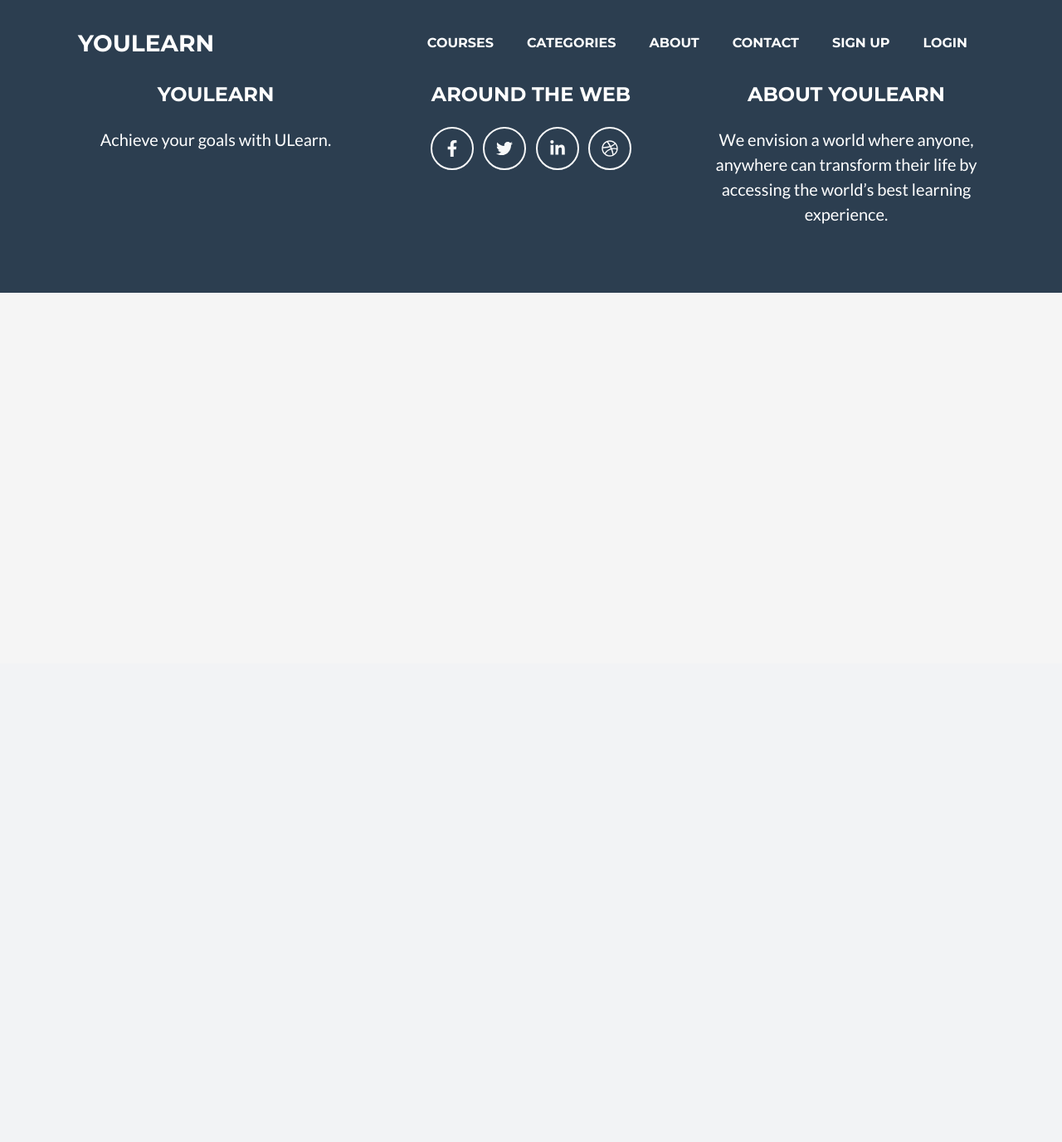
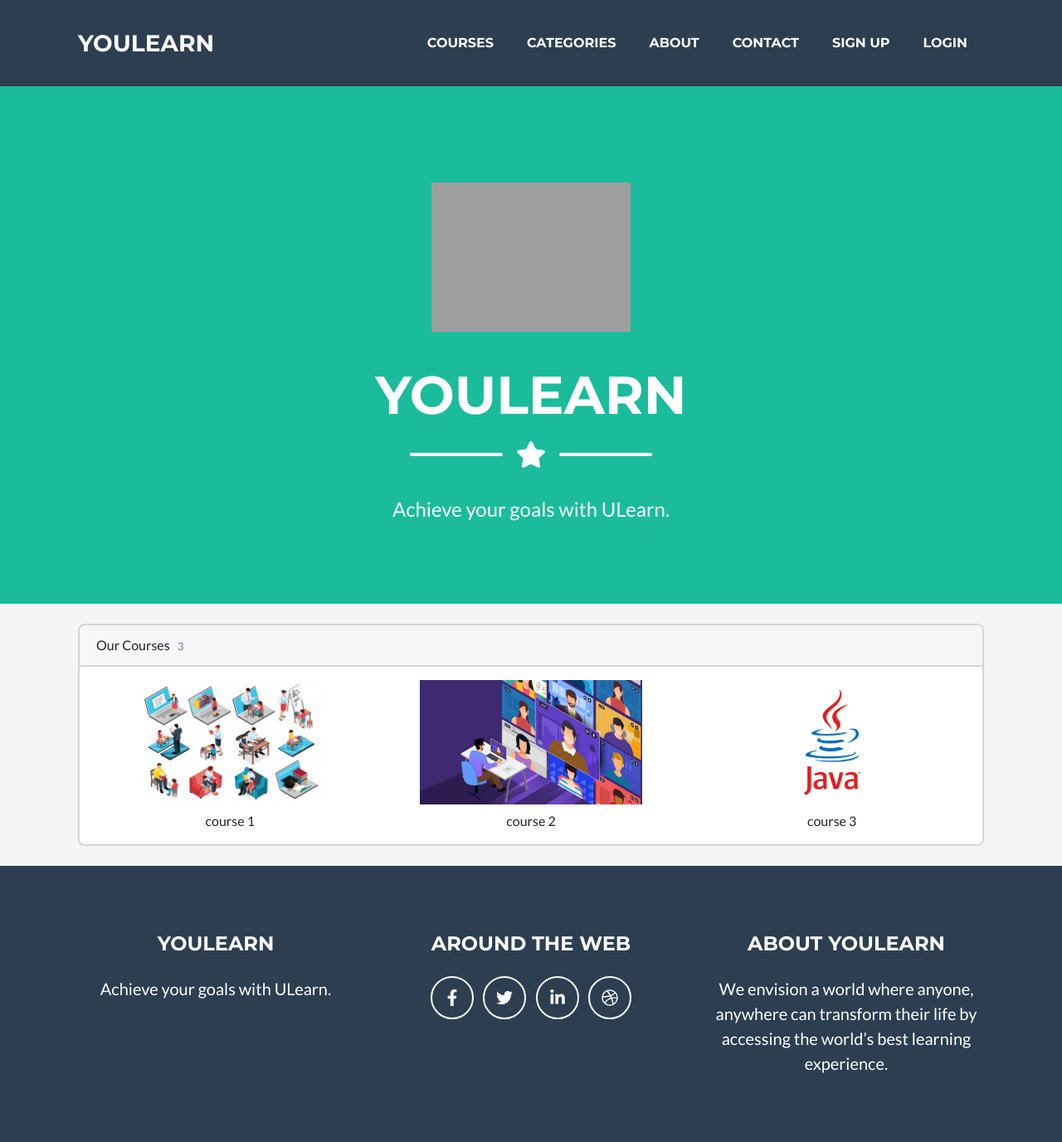
Before and after one commit to achrefbs/Youlearn, a Flask app: page / in a window 1280 px wide. Shown: the whole page at 83% size. Before the commit the page ends 353 px from the top, so only its background shows below. Run offline with Flask 2, Linux system fonts and the light colour scheme; data comes from the database, SQL or seed files in the repository; both versions use the stored data as it was after the commit; some libraries are stand-ins or nearby versions; grey boxes are pictures that could not be loaded.

Commit message:
add course

```diff
--- a/app/routes.py
+++ b/app/routes.py
@@ -10,7 +10,9 @@ import os
 @app.route('/')
 @app.route('/home')
 def index():
-	return render_template('index.html', title='YouLearn')
+	courses = db.session.query(Course).all()
+	count = db.session.query(Course).count()
+	return render_template('index.html', title='YouLearn', courses=courses, count=count)
 
 @app.route('/settings')
 def settings():
@@ -95,5 +97,29 @@ def displayCategory(categoryId):
 def categories():
 	categories = db.session.query(Category).all()
 	count = db.session.query(Category).count()
-	print(count)
 	return render_template('categories.html', categories=categories, count=count)
+
+@app.route("/courses")
+def displaycourses():
+	courses = db.session.query(Course).all()
+	count = db.session.query(Course).count()
+	return render_template('courses.html', courses=courses, count=count)
+
+
+
+
+
+@app.route("/courses/new", methods=['GET', 'POST'])
+def NewCourse():
+	form = addCourseForm()
+	form.category.choices = [(row.categoryid, row.category_name) for row in Category.query.all()]
+	if form.validate_on_submit():
+		image = images.save(form.image.data)
+		course = Course(course_name=form.CourseName.data, description=form.CourseDescription.data, discounted_price=15, regular_price=form.CoursePrice.data, image=image)
+		db.session.add(course)
+		db.session.commit()
+		course_category = CourseCategory(categoryid=form.category.data, courseid=course.courseid)
+		db.session.add(course_category)
+		db.session.commit()
+		return redirect(url_for('index'))
+	return render_template("addCourse.html", form=form, legend="New Course")
--- a/app/templates/base.html
+++ b/app/templates/base.html
@@ -30,7 +30,7 @@
                 </button>
                 <div class="collapse navbar-collapse" id="navbarResponsive">
                     <ul class="navbar-nav ml-auto">
-                        <li class="nav-item mx-0 mx-lg-1"><a class="nav-link py-3 px-0 px-lg-3 rounded js-scroll-trigger" href="#portfolio">Courses</a></li>
+                        <li class="nav-item mx-0 mx-lg-1"><a class="nav-link py-3 px-0 px-lg-3 rounded js-scroll-trigger" href="/courses">Courses</a></li>
                         <li class="nav-item mx-0 mx-lg-1"><a class="nav-link py-3 px-0 px-lg-3 rounded js-scroll-trigger" href="/categories">Categories</a></li>
                         <li class="nav-item mx-0 mx-lg-1"><a class="nav-link py-3 px-0 px-lg-3 rounded js-scroll-trigger" href="#about">About</a></li>
                         <li class="nav-item mx-0 mx-lg-1"><a class="nav-link py-3 px-0 px-lg-3 rounded js-scroll-trigger" href="#contact">Contact</a></li>
--- a/app/templates/categories.html
+++ b/app/templates/categories.html
@@ -4,6 +4,8 @@
 <br>
 <br>
 <br>
+<div class="layout-content">
+	<div class="container flex-grow-1 container-p-y">
 <div class="card mb-4">
 <div class="card-header with-elements">
 <span class="card-header-title">Categories &nbsp;
@@ -19,5 +21,7 @@
 {% endfor %}
 </div>
 </div>
+</div>
+</div>
 
 {% endblock %}
--- a/app/templates/index.html
+++ b/app/templates/index.html
@@ -1,4 +1,39 @@
 {% extends "base.html" %}
 {% block content %}
-
+        <header class="masthead bg-primary text-white text-center">
+            <div class="container d-flex align-items-center flex-column">
+                <!-- Masthead Avatar Image-->
+                <img class="masthead-avatar mb-5" src="static/assets/img/avataaars.svg" alt="" />
+                <!-- Masthead Heading-->
+                <h1 class="masthead-heading text-uppercase mb-0">YouLearn</h1>
+                <!-- Icon Divider-->
+                <div class="divider-custom divider-light">
+                    <div class="divider-custom-line"></div>
+                    <div class="divider-custom-icon"><i class="fas fa-star"></i></div>
+                    <div class="divider-custom-line"></div>
+                </div>
+                <!-- Masthead Subheading-->
+                <p class="masthead-subheading font-weight-light mb-0">Achieve your goals with ULearn.</p>
+            </div>
+        </header>
+<br>
+<div class="layout-content">
+<div class="container flex-grow-1 container-p-y">
+<div class="card mb-4">
+<div class="card-header with-elements">
+<span class="card-header-title">Our Courses &nbsp;
+<small class="text-muted">{{count}}</small>
+</span>
+</div>
+<div class="row no-gutters row-bordered row-border-light">
+{% for course in courses %}
+<a href="/course/{{ course.courseid }}" class="d-flex col-4 col-sm-3 col-md-4 flex-column align-items-center text-body py-3 px-2">
+<img src="static/images/{{course.image}}" alt="image" class="d-block ui-w-40 mb-2" height="150">
+<div class="text-center">{{ course.course_name }}</div>
+</a>
+{% endfor %}
+</div>
+</div>
+</div>
+</div>
 {% endblock %}
```
Also changed, not shown: app/templates/Course.html (+23 -14 lines), app/templates/addCourse.html (+13 -1 lines), app/templates/courses.html (added, +26 -0 lines), app/templates/displayCategory.html (+5 -3 lines), app/templates/profile.html (+1 -18 lines), app/db.sqlite, app/static/images/java.png (added).
